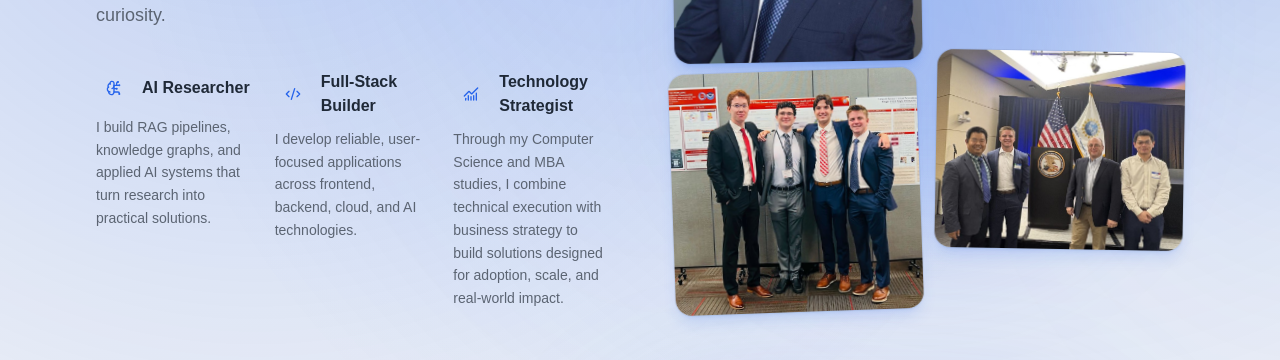
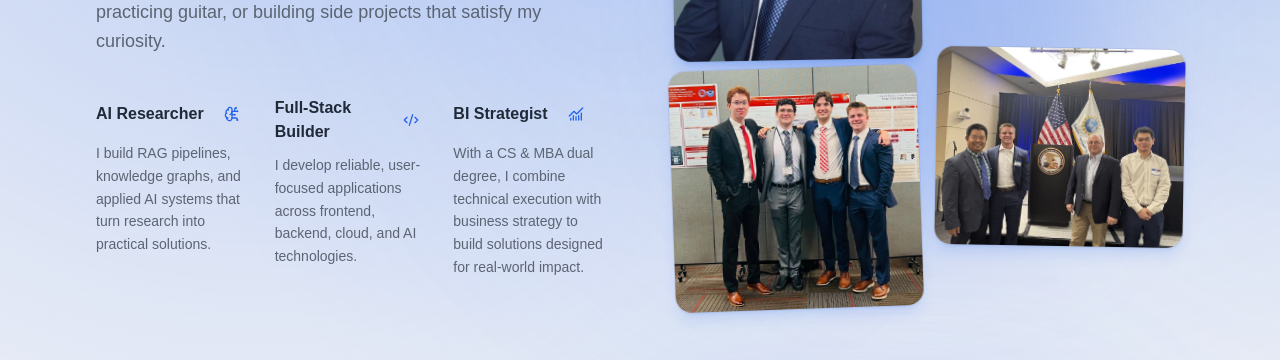
Before and after one commit to CalebErickson21/Portfolio, a React (Vite) app in the folder frontend/: page /about in a window 1280 px wide. Shown: the part 355-715 px from the top of the page. Built offline with nearby package versions, Linux system fonts and the light colour scheme.

Commit message:
Load dark theme on mount + icon display fix

```diff
--- a/frontend/src/main.tsx
+++ b/frontend/src/main.tsx
@@ -6,7 +6,11 @@ import { AppProviders } from "./contexts/AppProviders";
 import { Router } from "./utils/Router";
 import "./index.css";
 
-// Render the app
+const storedTheme = localStorage.getItem("theme");
+const prefersDark = window.matchMedia("(prefers-color-scheme: dark)").matches;
+const isDark = storedTheme === "dark" || (storedTheme !== "light" && prefersDark);
+document.documentElement.classList.toggle("dark", isDark);
+
 ReactDOM.createRoot(document.getElementById("root")!).render(
 	<StrictMode>
 		<AppProviders>
--- a/frontend/src/pages/About.tsx
+++ b/frontend/src/pages/About.tsx
@@ -35,9 +35,9 @@ const pillars: Pillar[] = [
 	},
 	{
 		icon: ChartNoAxesCombined,
-		title: "Technology Strategist",
+		title: "BI Strategist",
 		description:
-			"Through my Computer Science and MBA studies, I combine technical execution with business strategy to build solutions designed for adoption, scale, and real-world impact.",
+			"With a CS & MBA dual degree, I combine technical execution with business strategy to build solutions designed for real-world impact.",
 	},
 ];
 
@@ -126,10 +126,10 @@ export function About() {
 							{pillars.map(({ icon: Icon, title, description }) => (
 								<div key={title} className="flex flex-col gap-2.5">
 									<div className="flex items-center gap-2.5">
+										<h2 className="font-semibold text-text-primary">{title}</h2>
 										<div className="flex size-9 shrink-0 items-center justify-center text-brand-accent">
 											<Icon className="size-4" aria-hidden />
 										</div>
-										<h2 className="font-semibold text-text-primary">{title}</h2>
 									</div>
 									<p className="text-sm leading-relaxed text-text-secondary">
 										{description}
```
